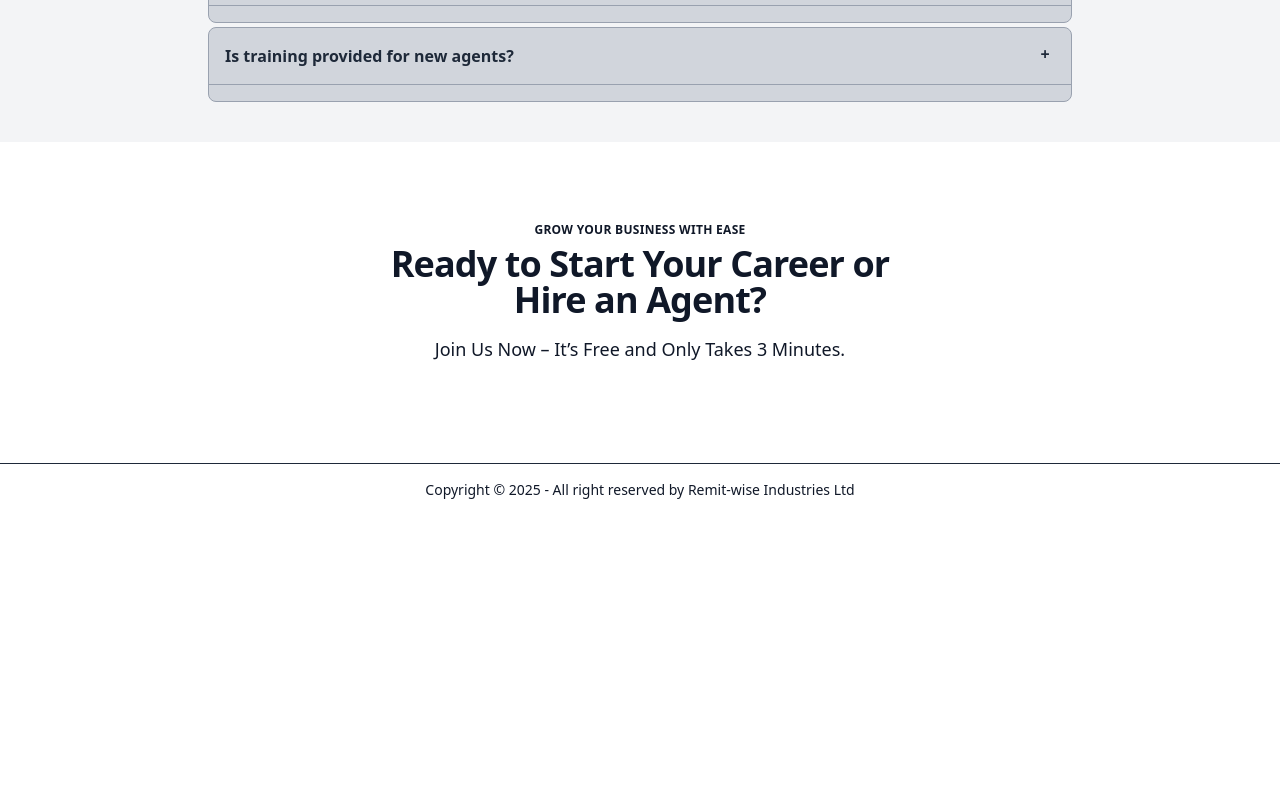
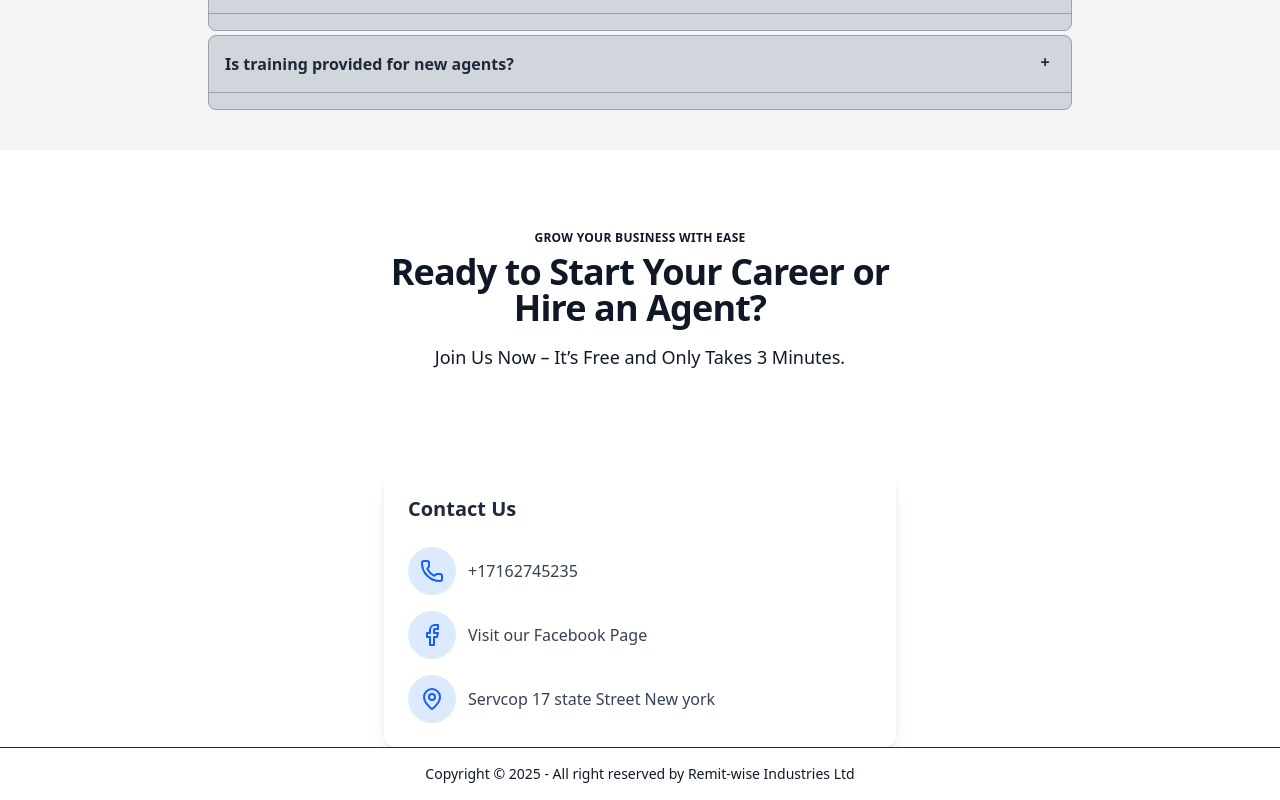
Before and after one commit to Osorachukwu/remit-wise, a React (Vite) app: page / in a window 1280 px wide. Shown: the part 3429-4229 px from the top of the page. Before the commit the page ends 3945 px from the top, so only its background shows below. Built offline with nearby package versions, Linux system fonts and the light colour scheme.

Commit message:
fixing team image

```diff
--- a/src/components/AltHero.jsx
+++ b/src/components/AltHero.jsx
@@ -47,10 +47,10 @@ export default function AltHero() {
                 viewBox="0 0 24 24"
                 fill="none"
                 stroke="currentColor"
-                stroke-width="2"
-                stroke-linecap="round"
-                stroke-linejoin="round"
-                class="lucide lucide-badge-check-icon lucide-badge-check"
+                strokeWidth="2"
+                strokeLinecap="round"
+                strokeLinejoin="round"
+                className="lucide lucide-badge-check-icon lucide-badge-check"
               >
                 <path d="M3.85 8.62a4 4 0 0 1 4.78-4.77 4 4 0 0 1 6.74 0 4 4 0 0 1 4.78 4.78 4 4 0 0 1 0 6.74 4 4 0 0 1-4.77 4.78 4 4 0 0 1-6.75 0 4 4 0 0 1-4.78-4.77 4 4 0 0 1 0-6.76Z" />
                 <path d="m9 12 2 2 4-4" />
@@ -70,10 +70,10 @@ export default function AltHero() {
                 viewBox="0 0 24 24"
                 fill="none"
                 stroke="currentColor"
-                stroke-width="2"
-                stroke-linecap="round"
-                stroke-linejoin="round"
-                class="lucide lucide-badge-check-icon lucide-badge-check"
+                strokeWidth="2"
+                strokeLinecap="round"
+                strokeLinejoin="round"
+                className="lucide lucide-badge-check-icon lucide-badge-check"
               >
                 <path d="M3.85 8.62a4 4 0 0 1 4.78-4.77 4 4 0 0 1 6.74 0 4 4 0 0 1 4.78 4.78 4 4 0 0 1 0 6.74 4 4 0 0 1-4.77 4.78 4 4 0 0 1-6.75 0 4 4 0 0 1-4.78-4.77 4 4 0 0 1 0-6.76Z" />
                 <path d="m9 12 2 2 4-4" />
--- a/src/components/EarnForOver.jsx
+++ b/src/components/EarnForOver.jsx
@@ -15,10 +15,10 @@ export default function EarnForOver() {
                 viewBox="0 0 24 24"
                 fill="none"
                 stroke="currentColor"
-                stroke-width="2"
-                stroke-linecap="round"
-                stroke-linejoin="round"
-                class="lucide lucide-landmark-icon lucide-landmark"
+                strokeWidth="2"
+                strokeLinecap="round"
+                strokeLinejoin="round"
+                className="lucide lucide-landmark-icon lucide-landmark"
               >
                 <path d="M10 18v-7" />
                 <path d="M11.12 2.198a2 2 0 0 1 1.76.006l7.866 3.847c.476.233.31.949-.22.949H3.474c-.53 0-.695-.716-.22-.949z" />
--- a/src/components/Hero.jsx
+++ b/src/components/Hero.jsx
@@ -34,10 +34,10 @@ export default function Hero() {
                 viewBox="0 0 24 24"
                 fill="none"
                 stroke="currentColor"
-                stroke-width="2"
-                stroke-linecap="round"
-                stroke-linejoin="round"
-                class="lucide lucide-badge-check-icon lucide-badge-check"
+                strokeWidth="2"
+                strokeLinecap="round"
+                strokeLinejoin="round"
+                className="lucide lucide-badge-check-icon lucide-badge-check"
               >
                 <path d="M3.85 8.62a4 4 0 0 1 4.78-4.77 4 4 0 0 1 6.74 0 4 4 0 0 1 4.78 4.78 4 4 0 0 1 0 6.74 4 4 0 0 1-4.77 4.78 4 4 0 0 1-6.75 0 4 4 0 0 1-4.78-4.77 4 4 0 0 1 0-6.76Z" />
                 <path d="m9 12 2 2 4-4" />
@@ -57,10 +57,10 @@ export default function Hero() {
                 viewBox="0 0 24 24"
                 fill="none"
                 stroke="currentColor"
-                stroke-width="2"
-                stroke-linecap="round"
-                stroke-linejoin="round"
-                class="lucide lucide-badge-check-icon lucide-badge-check"
+                strokeWidth="2"
+                strokeLinecap="round"
+                strokeLinejoin="round"
+                className="lucide lucide-badge-check-icon lucide-badge-check"
               >
                 <path d="M3.85 8.62a4 4 0 0 1 4.78-4.77 4 4 0 0 1 6.74 0 4 4 0 0 1 4.78 4.78 4 4 0 0 1 0 6.74 4 4 0 0 1-4.77 4.78 4 4 0 0 1-6.75 0 4 4 0 0 1-4.78-4.77 4 4 0 0 1 0-6.76Z" />
                 <path d="m9 12 2 2 4-4" />
--- a/src/components/MakingPaymentSimple.jsx
+++ b/src/components/MakingPaymentSimple.jsx
@@ -19,8 +19,94 @@ export default function MakingPaymentSimple() {
             </a>
           </div>
           <p className="text-base text-gray-900 md:text-lg">
-           Join Us Now – It’s Free and Only Takes 3 Minutes.
+            Join Us Now – It’s Free and Only Takes 3 Minutes.
           </p>
+        </div>
+      </div>
+      {/*  */}
+      <div className="bg-white rounded-xl shadow-lg p-6 max-w-lg mx-auto w-full">
+        <h2 className="text-xl font-semibold text-gray-800 mb-6 text-center sm:text-left">
+          Contact Us
+        </h2>
+
+        <div className="space-y-4">
+          {/* Phone */}
+          <div className="flex flex-col sm:flex-row sm:items-center sm:gap-3">
+            <div className="bg-blue-100 text-blue-600 p-3 rounded-full self-start sm:self-center">
+              <svg
+                xmlns="http://www.w3.org/2000/svg"
+                width="24"
+                height="24"
+                viewBox="0 0 24 24"
+                fill="none"
+                stroke="currentColor"
+                strokeWidth="2"
+                strokeLinecap="round"
+                strokeLinejoin="round"
+                className="lucide lucide-phone"
+              >
+                <path d="M13.832 16.568a1 1 0 0 0 1.213-.303l.355-.465A2 2 0 0 1 17 15h3a2 2 0 0 1 2 2v3a2 2 0 0 1-2 2A18 18 0 0 1 2 4a2 2 0 0 1 2-2h3a2 2 0 0 1 2 2v3a2 2 0 0 1-.8 1.6l-.468.351a1 1 0 0 0-.292 1.233 14 14 0 0 0 6.392 6.384" />
+              </svg>
+            </div>
+            <a
+              href="tel:+17162745235"
+              className="text-gray-700 hover:underline mt-2 sm:mt-0"
+            >
+              +17162745235
+            </a>
+          </div>
+
+          {/* Facebook */}
+          <div className="flex flex-col sm:flex-row sm:items-center sm:gap-3">
+            <div className="bg-blue-100 text-blue-600 p-3 rounded-full self-start sm:self-center">
+              <svg
+                xmlns="http://www.w3.org/2000/svg"
+                width="24"
+                height="24"
+                viewBox="0 0 24 24"
+                fill="none"
+                stroke="currentColor"
+                strokeWidth="2"
+                strokeLinecap="round"
+                strokeLinejoin="round"
+                className="lucide lucide-facebook"
+              >
+                <path d="M18 2h-3a5 5 0 0 0-5 5v3H7v4h3v8h4v-8h3l1-4h-4V7a1 1 0 0 1 1-1h3z" />
+              </svg>
+            </div>
+            <a
+              href="https://www.facebook.com/share/g/16qacDyggk/"
+              target="_blank"
+              rel="noopener noreferrer"
+              className="text-gray-700 hover:underline mt-2 sm:mt-0"
+            >
+              Visit our Facebook Page
+            </a>
+          </div>
+
+          {/* Location */}
+          <div className="flex flex-col sm:flex-row sm:items-center sm:gap-3">
+            <div className="bg-blue-100 text-blue-600 p-3 rounded-full self-start sm:self-center">
+              <svg
+                xmlns="http://www.w3.org/2000/svg"
+                width="24"
+                height="24"
+                viewBox="0 0 24 24"
+                fill="none"
+                stroke="currentColor"
+                strokeWidth="2"
+                strokeLinecap="round"
+                strokeLinejoin="round"
+                className="lucide lucide-map-pin"
+              >
+                <path d="M20 10c0 4.993-5.539 10.193-7.399 11.799a1 1 0 0 1-1.202 0C9.539 20.193 4 14.993 4 10a8 8 0 0 1 16 0" />
+                <circle cx="12" cy="10" r="3" />
+              </svg>
+            </div>
+            <span className="text-gray-700 mt-2 sm:mt-0">
+              Servcop 17 state Street New york
+            </span>
+          </div>
         </div>
       </div>
     </div>
--- a/src/components/NavBar.jsx
+++ b/src/components/NavBar.jsx
@@ -34,10 +34,10 @@ export default function NavBar() {
                 viewBox="0 0 24 24"
                 fill="none"
                 stroke="currentColor"
-                stroke-width="2"
-                stroke-linecap="round"
-                stroke-linejoin="round"
-                class="lucide lucide-align-justify-icon lucide-align-justify"
+                strokeWidth="2"
+                strokeLinecap="round"
+                strokeLinejoin="round"
+                className="lucide lucide-align-justify-icon lucide-align-justify"
               >
                 <path d="M3 12h18" />
                 <path d="M3 18h18" />
--- a/src/components/Team.jsx
+++ b/src/components/Team.jsx
@@ -38,7 +38,7 @@ export const Team = () => {
               />
             </svg>
             <span className="relative">Welcome</span>
-          </span>{" "}
+          </span>
           our talented team of professionals
         </h2>
         {/* <p className="text-base text-gray-700 md:text-lg">
@@ -47,9 +47,9 @@ export const Team = () => {
         </p> */}
       </div>
       <div className="grid gap-6 mx-auto sm:grid-cols-2 lg:grid-cols-4 lg:max-w-screen-lg">
-        <div className="max-w-2xl bg-white rounded-xl shadow-lg overflow-hidden">
+        <div className="max-w-2xl bg-white rounded-xl shadow-lg overflow-hidden border-4 border-black">
           <img
-            className="w-full h-64 object-cover"
+            className="w-full lg:h-64 object-covr"
             src={person2}
             alt="Team member"
           />
@@ -62,7 +62,7 @@ export const Team = () => {
         </div>
         <div className="max-w-2xl bg-white rounded-xl shadow-lg overflow-hidden">
           <img
-            className="w-full h-64 object-cover"
+            className="w-full lg:h-64 object-cover"
             src={person3}
             alt="Team member"
           />
@@ -73,7 +73,7 @@ export const Team = () => {
         </div>
         <div className="max-w-2xl bg-white rounded-xl shadow-lg overflow-hidden">
           <img
-            className="w-full h-64 object-cover"
+            className="w-full lg:h-64 object-cover"
             src={person1}
             alt="Team member"
           />
@@ -84,7 +84,7 @@ export const Team = () => {
         </div>
         <div className="max-w-2xl bg-white rounded-xl shadow-lg overflow-hidden">
           <img
-            className="w-full h-64 object-cover"
+            className="w-full lg:h-64 object-cover"
             src={person4}
             alt="Team member"
           />
```
